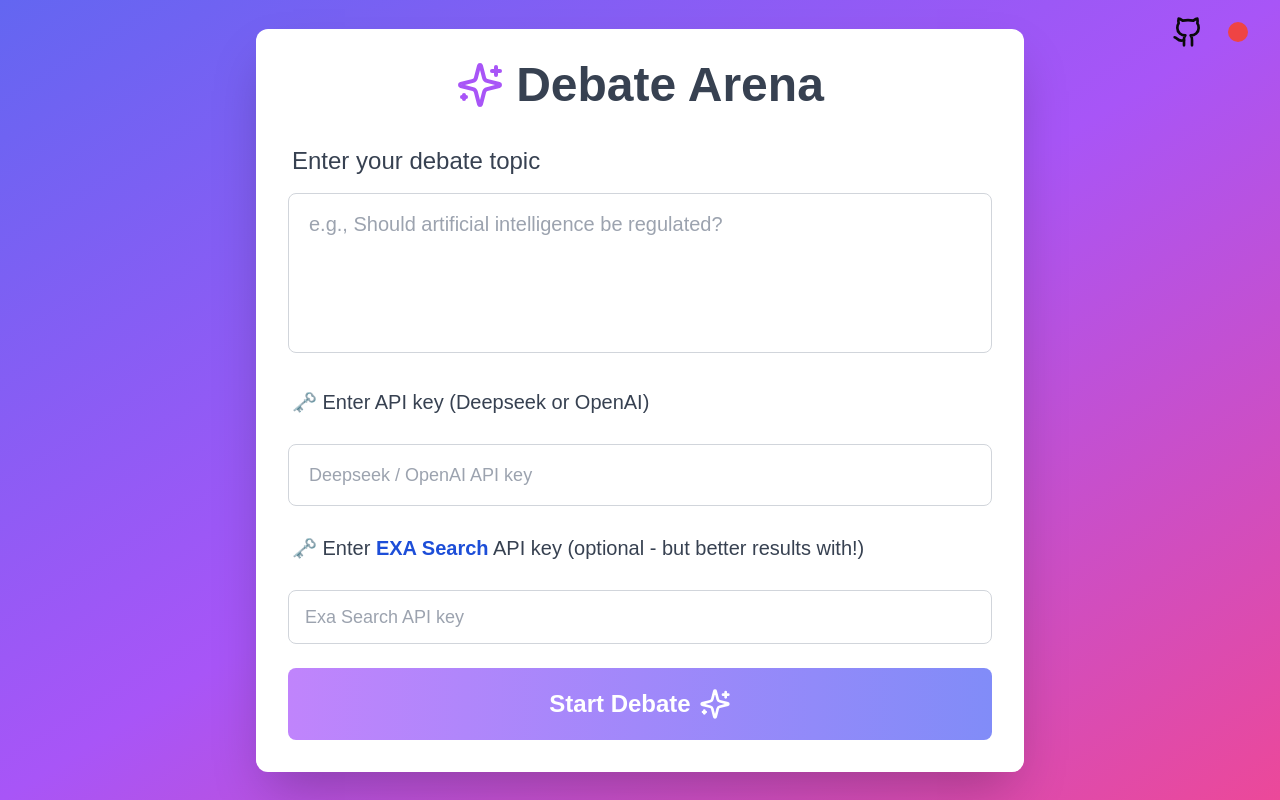
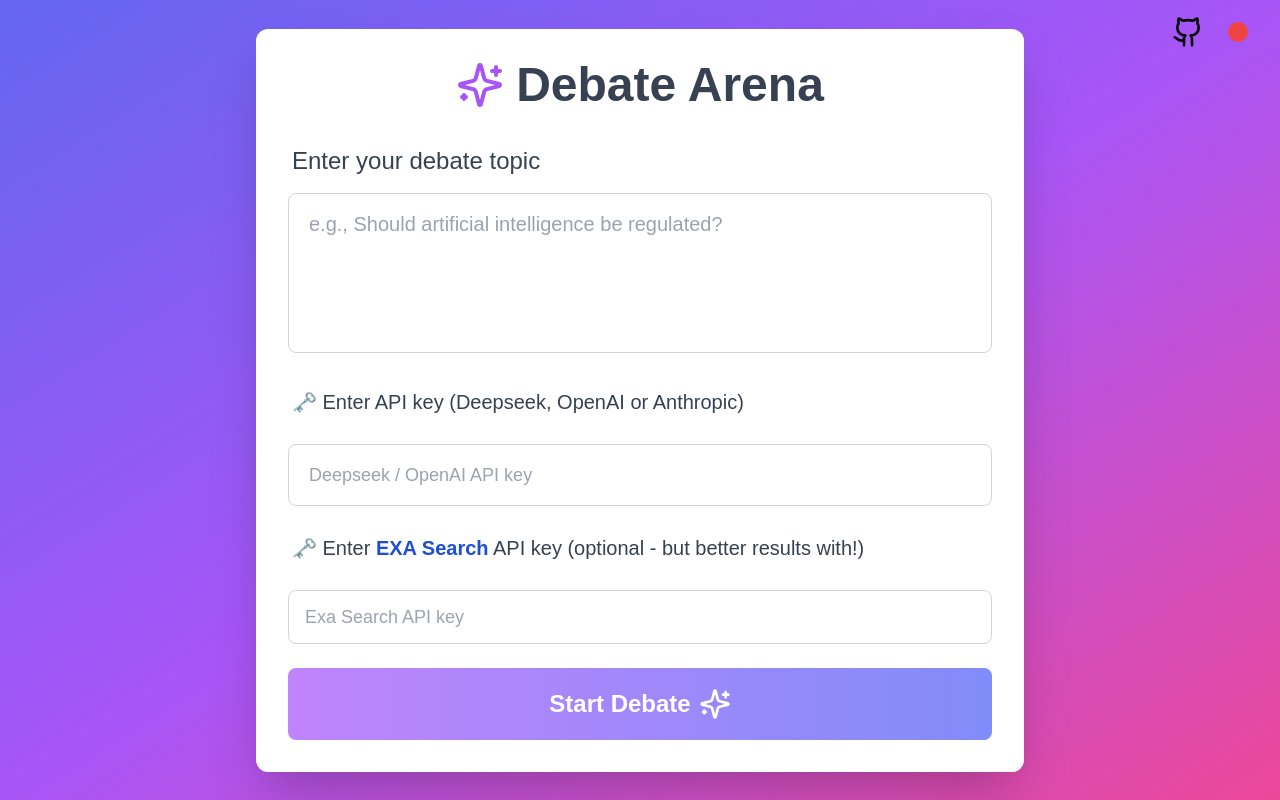
Before and after one commit to Arputikos/AgentON_2025, a Next.js app in the folder frontend/: page / in a window 1280 px wide. Built offline with nearby package versions, Linux system fonts and the light colour scheme; no server answers.

Commit message:
Add Anthropic

```diff
--- a/frontend/src/components/PromptEntry.tsx
+++ b/frontend/src/components/PromptEntry.tsx
@@ -79,7 +79,7 @@ export default function Home() {
             />
           </div>
           <label htmlFor="prompt" className="block text-xl font-medium text-gray-700 mb-3 p-1">
-              🗝️ Enter API key (Deepseek or OpenAI)
+              🗝️ Enter API key (Deepseek, OpenAI or Anthropic)
             </label>
             <input
               type="password"
```
